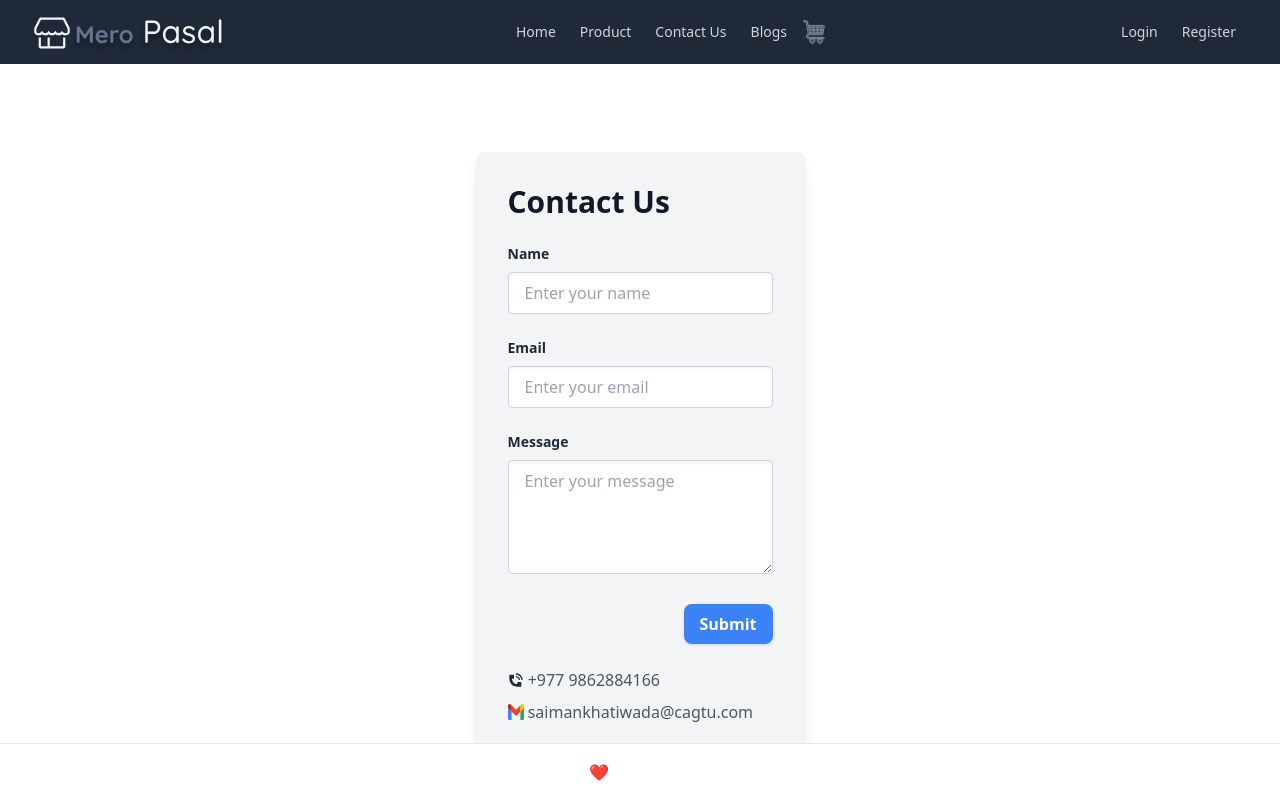
After one commit to saimankhatiwada/ecommercedjango, a Django app: page /contactus/ in a window 1280 px wide. The commit adds this page. Run offline with Django 4.2, Linux system fonts and the light colour scheme; style sheets or scripts are compiled from the project's sources; some libraries are stand-ins or nearby versions.

```diff
--- a/eshop/meropasal/admin.py
+++ b/eshop/meropasal/admin.py
@@ -1,6 +1,7 @@
 from django.contrib import admin
 
-from .models import Category, Product
+from .models import Category, Product, Blogs
 
 admin.site.register(Category)
 admin.site.register(Product)
+admin.site.register(Blogs)
--- /dev/null
+++ b/eshop/meropasal/templates/ContactUs/contact.html
@@ -0,0 +1,63 @@
+{% extends 'Main/body.html' %}
+
+{% load static %}
+
+{% block tittle %}Mero Pasal: Contact Us{% endblock tittle %}
+
+{% block content %}
+    <div class="bg-white py-12 mt-16">
+        <div class="container mx-auto px-4">
+            <div class="flex justify-center mt-10">
+                <div class="max-w-screen-md bg-gray-100 rounded-lg shadow-lg p-8">
+                    <h1 class="text-3xl font-bold mb-6 text-gray-900">Contact Us</h1>
+                    <form action="{% url 'meropasal:contactus' %}" method="post">
+                        {% csrf_token %}
+                        <div class="mb-6">
+                            <label for="contact_name" class="block text-sm font-semibold text-gray-800 mb-2">Name</label>
+                            <input type="text" id="contact_name" name="contact_name" class="w-full px-4 py-2 border border-gray-300 rounded focus:outline-none focus:border-blue-500 shadow-inner placeholder-gray-400" placeholder="Enter your name" required>
+                        </div>
+                        <div class="mb-6">
+                            <label for="contatc_email" class="block text-sm font-semibold text-gray-800 mb-2">Email</label>
+                            <input type="email" id="contatc_email" name="contatc_email" class="w-full px-4 py-2 border border-gray-300 rounded focus:outline-none focus:border-blue-500 shadow-inner placeholder-gray-400" placeholder="Enter your email" required>
+                        </div>
+                        <div class="mb-6">
+                            <label for="contact_message" class="block text-sm font-semibold text-gray-800 mb-2">Message</label>
+                            <textarea id="contact_message" name="contact_message" rows="4" class="w-full px-4 py-2 border border-gray-300 rounded focus:outline-none focus:border-blue-500 shadow-inner placeholder-gray-400" placeholder="Enter your message" required></textarea>
+                        </div>
+                        <div class="flex justify-end">
+                            <button type="submit" class="bg-blue-500 hover:bg-blue-600 text-white font-semibold py-2 px-4 rounded-lg shadow">Submit</button>
+                        </div>
+                    </form>
+                    <div class="mt-6">
+                        <ul class="mt-4 text-gray-600 flex flex-col space-y-2">
+                            <li class="flex items-center">
+                                <svg width="16" height="16" viewBox="0 0 16 16" fill="none" xmlns="http://www.w3.org/2000/svg">
+                                    <path d="M14.6673 8.00004C14.667 6.23204 13.9645 4.53655 12.7143 3.28639C11.4641 2.03622 9.76865 1.33373 8.00065 1.33337V2.66671C9.05538 2.66695 10.0864 2.9798 10.9634 3.56573C11.8404 4.15167 12.524 4.98439 12.928 5.95871C13.1961 6.60589 13.334 7.29954 13.334 8.00004H14.6673ZM1.33398 6.66671V3.33337C1.33398 3.15656 1.40422 2.98699 1.52925 2.86197C1.65427 2.73695 1.82384 2.66671 2.00065 2.66671H5.33398C5.5108 2.66671 5.68036 2.73695 5.80539 2.86197C5.93041 2.98699 6.00065 3.15656 6.00065 3.33337V6.00004C6.00065 6.17685 5.93041 6.34642 5.80539 6.47144C5.68036 6.59647 5.5108 6.66671 5.33398 6.66671H4.00065C4.00065 8.08119 4.56255 9.43775 5.56275 10.4379C6.56294 11.4381 7.9195 12 9.33398 12V10.6667C9.33398 10.4899 9.40422 10.3203 9.52925 10.1953C9.65427 10.0703 9.82384 10 10.0007 10H12.6673C12.8441 10 13.0137 10.0703 13.1387 10.1953C13.2637 10.3203 13.334 10.4899 13.334 10.6667V14C13.334 14.1769 13.2637 14.3464 13.1387 14.4714C13.0137 14.5965 12.8441 14.6667 12.6673 14.6667H9.33398C4.91598 14.6667 1.33398 11.0847 1.33398 6.66671Z" fill="#1E293B"/>
+                                    <path d="M11.6953 6.46933C11.8966 6.95455 12.0001 7.47471 12 8H10.8C10.8001 7.63227 10.7277 7.26813 10.587 6.92838C10.4464 6.58863 10.2401 6.27993 9.98009 6.01991C9.72007 5.75988 9.41137 5.55364 9.07162 5.41296C8.73187 5.27228 8.36773 5.19991 8 5.2V4C8.7911 4.00004 9.56443 4.23466 10.2222 4.6742C10.8799 5.11374 11.3926 5.73845 11.6953 6.46933Z" fill="#1E293B"/>
+                                </svg>
+                                <span>&nbsp;+977 9862884166</span>
+                            </li>
+                            <li class="flex items-center">
+                                <svg width="16" height="16" viewBox="0 0 16 16" fill="none" xmlns="http://www.w3.org/2000/svg">
+                                    <g clip-path="url(#clip0_398_1681)">
+                                    <path d="M3.63637 15.9213V7.7215L1.71919 5.39503L0 4.104V14.4742C0 15.2749 0.489062 15.9213 1.09094 15.9213H3.63637Z" fill="#4285F4"/>
+                                    <path d="M12.3633 15.9212H14.9087C15.5124 15.9212 15.9997 15.2724 15.9997 14.4742V4.104L14.0524 5.58272L12.3633 7.72141V15.9212Z" fill="#34A853"/>
+                                    <path d="M3.63587 7.72139L3.375 4.5175L3.63587 1.45105L7.9995 5.79211L12.3631 1.45105L12.6549 4.35194L12.3631 7.72139L7.9995 12.0624L3.63587 7.72139Z" fill="#EA4335"/>
+                                    <path d="M12.3633 1.45108V7.72142L15.9997 4.10393V2.17457C15.9997 0.385135 14.4597 -0.634969 13.3815 0.438192L12.3633 1.45108Z" fill="#FBBC04"/>
+                                    <path d="M0 4.10397L1.67244 5.76781L3.63637 7.72146V1.45112L2.61812 0.43823C1.53812 -0.635014 0 0.385173 0 2.17452V4.10389V4.10397Z" fill="#C5221F"/>
+                                    </g>
+                                    <defs>
+                                    <clipPath id="clip0_398_1681">
+                                    <rect width="16" height="16" fill="white"/>
+                                    </clipPath>
+                                    </defs>
+                                </svg>
+                                <span>&nbsp;saimankhatiwada@cagtu.com</span>
+                            </li>
+                        </ul>
+                    </div>
+                </div>
+            </div>
+        </div>
+    </div>
+{% endblock content %}
--- a/eshop/meropasal/templates/Main/body.html
+++ b/eshop/meropasal/templates/Main/body.html
@@ -32,7 +32,7 @@
       <div class="flex items-center justify-center flex-grow">
         <a href="{% url 'meropasal:home' %}" class="text-gray-300 hover:bg-gray-700 hover:text-white px-3 py-2 rounded-md text-sm font-medium">Home</a>
         <a href="{% url 'meropasal:product' %}" class="text-gray-300 hover:bg-gray-700 hover:text-white px-3 py-2 rounded-md text-sm font-medium">Product</a>
-        <a href="#" class="text-gray-300 hover:bg-gray-700 hover:text-white px-3 py-2 rounded-md text-sm font-medium">Contact Us</a>
+        <a href="{% url 'meropasal:contactus' %}" class="text-gray-300 hover:bg-gray-700 hover:text-white px-3 py-2 rounded-md text-sm font-medium">Contact Us</a>
         <a href="#" class="text-gray-300 hover:bg-gray-700 hover:text-white px-3 py-2 rounded-md text-sm font-medium">Blogs</a>
         <button type="button" class="rounded-full bg-gray-800 p-1 text-gray-400 hover:text-white focus:outline-none">
           <span class="sr-only">Shopping Cart</span>
--- a/eshop/meropasal/urls.py
+++ b/eshop/meropasal/urls.py
@@ -6,5 +6,6 @@ app_name = "meropasal"
 urlpatterns = [
     path('', views.home, name='home'),
     path('products/', views.IndexProductView.as_view(), name='product'),
-    path('products/<uuid:pk>/', views.DetailProductView.as_view(), name='product'),
+    path('products/<uuid:pk>/', views.DetailProductView.as_view(), name='product_detail'),
+    path('contactus/', views.contactus, name='contactus'),
 ]
--- a/eshop/meropasal/views.py
+++ b/eshop/meropasal/views.py
@@ -1,7 +1,10 @@
+from django.http import HttpResponseRedirect
 from django.shortcuts import render
 from django.views import generic
+from django.db import IntegrityError
+from django.urls import reverse
 
-from .models import Product
+from .models import Product, ContactUs
 
 def home(request):
     return render(request, "Main/home.html")
@@ -17,3 +20,22 @@ class IndexProductView(generic.ListView):
 class DetailProductView(generic.DetailView):
     model = Product
     template_name = "Product/productsdetail.html"
+
+
+def contactus(request):
+    if request.method == "POST":
+        try:
+            contact_us = ContactUs(
+                contact_name=request.POST["contact_name"],
+                contatc_email=request.POST["contatc_email"],
+                contact_message=request.POST["contact_message"]
+            )
+            contact_us.save()
+
+        except IntegrityError:
+            pass
+
+        return HttpResponseRedirect(reverse("meropasal:product"))
+
+    else:
+        return render(request, "ContactUs/contact.html")
--- /dev/null
+++ b/requirements.txt
@@ -0,0 +1,5 @@
+Django>=4.2.*
+psycopg2>=2.8.6
+Pillow>=8.2.0
+django-tailwind
+django-browser-reload
```
Also changed, not shown: docker-compose.yml (added, +52 -0 lines), eshop/eshop/settings.py (+8 -4 lines), eshop/meropasal/models.py (+45 -3 lines), eshop/meropasal/templates/Product/products.html (+10 -8 lines), eshop/meropasal/migrations/0001_initial.py, eshop/meropasal/migrations/0002_product_stock_alter_product_product_img_name_and_more.py (deleted), eshop/meropasal/static/products/24ec445e-8246-4282-9bd4-5c03e2af8ffb.jpg (deleted), eshop/meropasal/static/products/6ed20e67-9522-4199-ad2d-38e00bb326f7.jpg (deleted), eshop/meropasal/static/products/75568f1b-fa3e-478a-b915-287e09cc23be.jpg (deleted), eshop/meropasal/static/products/8bc0078e-b42d-4019-9a63-07756e2318ed.jpg (deleted), 1 other file.
